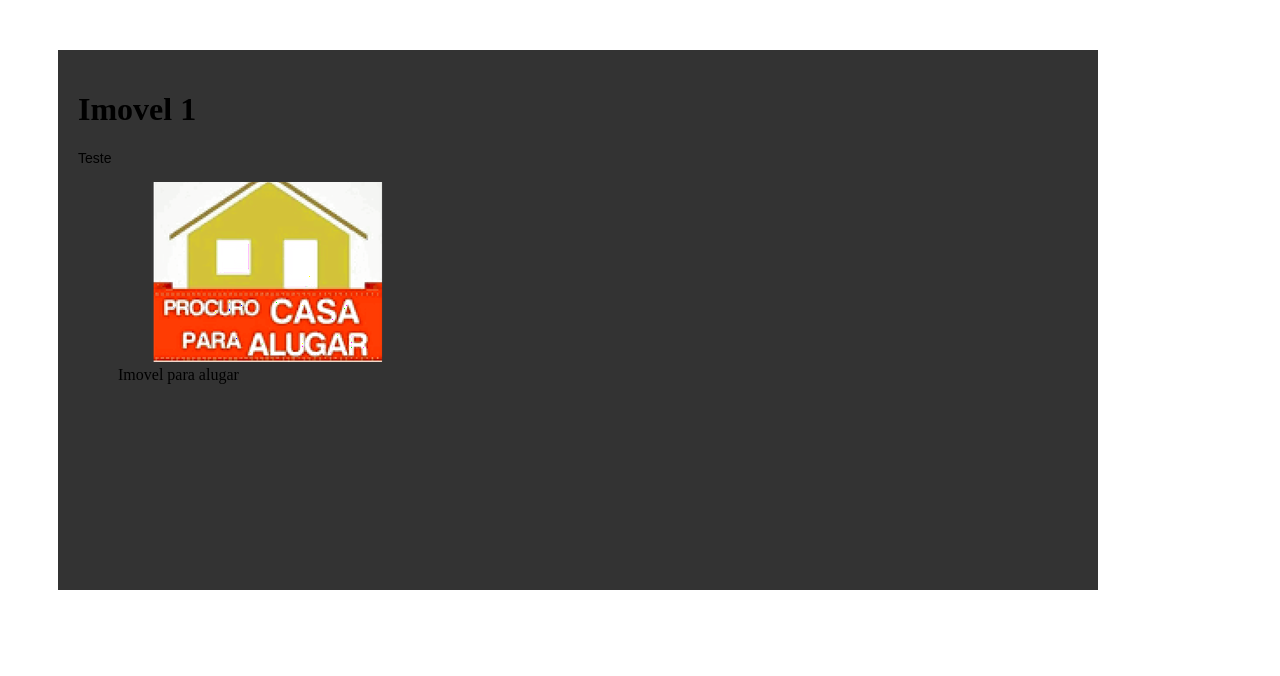
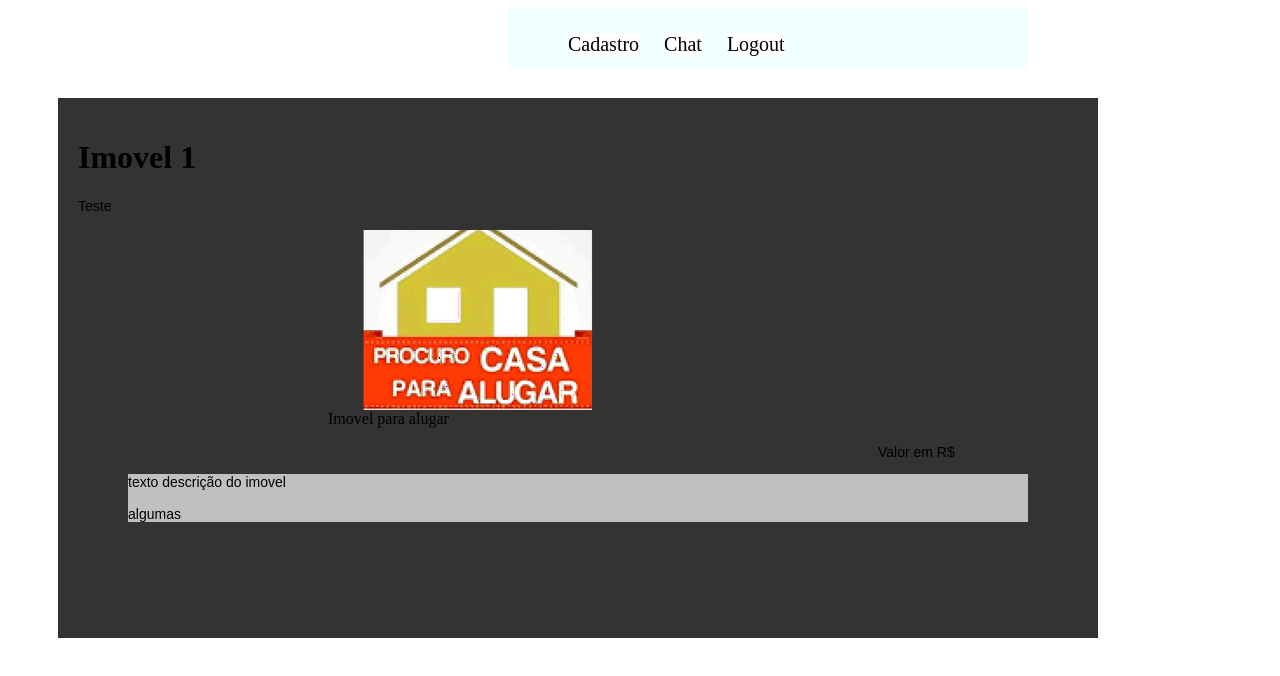
Before and after one commit to eolnardo/sound-verse, a plain HTML site: page public_html/imoveis.html in a window 1280 px wide. Drawn offline with Linux system fonts and the light colour scheme.

Commit message:
ADIMO v0.0.2
CSS:

+ .container: classe para padronizar o menu

+ . imagem: classe para padronizar imagem

+ .descricao: para padronizar a descrição dos imóveis

* fix: imovel1 agora é imovel, e se comporta como uma classe

HTML:

+  header+.container: nova tag e classe para o menu

+ #valor: para informar o valor do imóvel

N/A: tentei fazer um menu superior que será exibido em todas as páginas.

```diff
--- a/nbproject/private/private.xml
+++ b/nbproject/private/private.xml
@@ -2,9 +2,6 @@
 <project-private xmlns="http://www.netbeans.org/ns/project-private/1">
     <editor-bookmarks xmlns="http://www.netbeans.org/ns/editor-bookmarks/2" lastBookmarkId="0"/>
     <open-files xmlns="http://www.netbeans.org/ns/projectui-open-files/2">
-        <group>
-            <file>file:/C:/Users/Admin/Documents/2%20semestre/Programação%20web/ado1/PW_ADO01_ADIMO/public_html/sobre.html</file>
-            <file>file:/C:/Users/Admin/Documents/2%20semestre/Programação%20web/ado1/PW_ADO01_ADIMO/public_html/CSS/css_sobre.css</file>
-        </group>
+        <group/>
     </open-files>
 </project-private>
--- a/public_html/CSS/css_estilos.css
+++ b/public_html/CSS/css_estilos.css
@@ -1,32 +1,53 @@
-.login{
+.login {
     margin-top: 500px;
     margin-left: 700px;
     background-color: rgba(0, 0, 0, 0.8);
     position: absolute;
 }
 
-LINE_COMENT Leo
+/* Leo */
 
-#img1{
+#valor {
+    margin-left: 800px;
+}
+
+.imagem {
     background-repeat: no-repeat;
     width: auto;
+    margin-left: 250px;
 }
 
-/* Leo */
-
-.imovel1 p{
-    margin: 0px auto;
+.container li {
+    display: inline-block;
+    margin-right: 20px;
+    background-color: background;
 }
 
-.imovel1 {
+.container{
+    width: 500px;
+    height: 50px;
+    margin: 0 auto 0 500px;
+    padding: 5px 0 5px 20px;
+    font-size: 20px;
+    background-color: azure;
+}
+
+.descricao{
+    margin-left: 50px;
+    background-color: silver;
+    width: 900px
+
+}
+
+.imovel {
     background-color: rgba(0, 0, 0, 0.8);
-    margin: 50px 50px;
+    margin: 30px 50px;
     padding: 20px;
     height: 500px;
     width: 1000px
 }
 
-p{
+p {
     font-size: 14px;
     font-family: sans-serif;
 }
--- a/public_html/imoveis.html
+++ b/public_html/imoveis.html
@@ -1,8 +1,3 @@
-<!DOCTYPE html>
-<!--
-Click nbfs://nbhost/SystemFileSystem/Templates/Licenses/license-default.txt to change this license
-Click nbfs://nbhost/SystemFileSystem/Templates/ClientSide/html.html to edit this template
--->
 <html lang="pt-br">
     <head>
         <title>Imoveis</title>
@@ -11,16 +6,29 @@ Click nbfs://nbhost/SystemFileSystem/Templates/ClientSide/html.html to edit this
         <meta name="viewport" content="width=device-width, initial-scale=1.0">
         <link href="CSS/css_estilos.css" rel="stylesheet" type="text/css"/>
     </head>
+    <header class="container">
+        <nav>
+            <ul>
+                <li>Cadastro</li>
+                <li>Chat</li>
+                <li>Logout</li>
+            </ul>
+        </nav>
+    </header>
     <body>
-        <div class="imovel1">
+        <div class="imovel">
             <h1>Imovel 1</h1>
             <p>
                 Teste
             </p>
-            <figure id="img1" >
-                <img src="IMG/imoveis/aHR0cHM6Ly9waG90by5tZ2ZpbW92ZWlzLmNvbS5ici9waG90b3MvMDIvZjRhNzg4MTA1ZWY0MjgxNTgwYTYyMjFjZDlmZTA4MDIucG5n.jpg" alt="imagem 1"/>
+            <figure class="imagem" >
+                <img src="IMG/imoveis/img1.jpg" alt="imagem 1"/>
                 <figcaption>Imovel para alugar</figcaption>
             </figure>
+
+            <p id="valor"> Valor em R$</p>
+            <p class="descricao"> texto descrição do imovel <br></br>
+            algumas</p>
         </div>
     </body>
 </html>
```
Also changed, not shown: public_html/IMG/imoveis/img1.jpg (renamed from public_html/IMG/imoveis/aHR0cHM6Ly9waG90by5tZ2ZpbW92ZWlzLmNvbS5ici9waG90b3MvMDIvZjRhNzg4MTA1ZWY0MjgxNTgwYTYyMjFjZDlmZTA4MDIucG5n.jpg).
